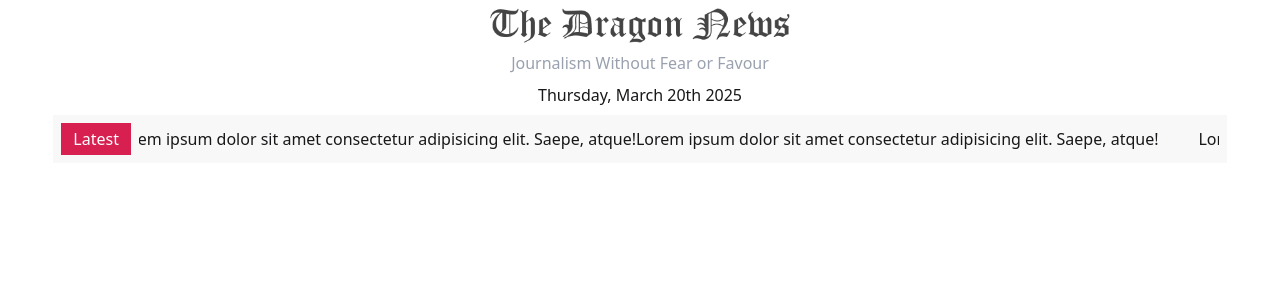
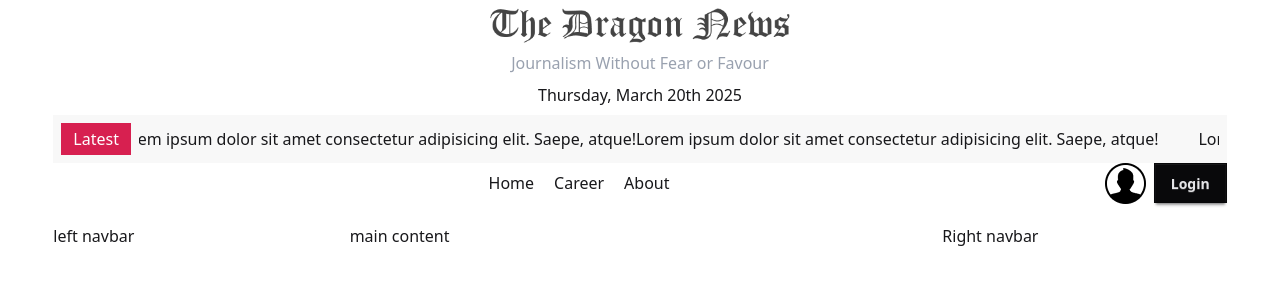
Before and after one commit to Mili-Akther/Dragon-News, a React (Vite) app: page / in a window 1280 px wide. Shown: the top 300 px of the page. Built offline with nearby package versions, Linux system fonts and the light colour scheme.

Commit message:
Integrate Font, Design navigation and Set up main Layout

```diff
--- /dev/null
+++ b/src/Components/Navbar.jsx
@@ -0,0 +1,23 @@
+import React from "react";
+import userIcon from "../assets/user.png";
+import { Link } from "react-router-dom";
+const Navbar = () => {
+  return (
+    <div className="flex justify-between items-center">
+      <div className=""></div>
+      <div className="nav space-x-5">
+        <Link to="/">Home</Link>
+        <Link to="career">Career</Link>
+        <Link to="/about">About</Link>
+      </div>
+      <div className="login flex gap-2 items-center">
+        <div className="">
+          <img src={userIcon} alt="" />
+        </div>
+        <button className="btn btn-neutral rounded-none">Login</button>
+      </div>
+    </div>
+  );
+};
+
+export default Navbar;
--- a/src/Layouts/HomeLayout.jsx
+++ b/src/Layouts/HomeLayout.jsx
@@ -1,17 +1,24 @@
 import Header from "../Components/Header";
 import LatestNews from "../Components/LatestNews";
+import Navbar from "../Components/Navbar";
 
 const HomeLayout = () => {
     return (
-        <div>
+      <div className="font-poppins">
         <header>
           <Header></Header>
           <section className="w-11/12 mx-auto">
             <LatestNews></LatestNews>
           </section>
         </header>
-           <nav></nav>
-           <main></main>
+        <nav className="w-11/12 mx-auto">
+          <Navbar></Navbar>
+        </nav>
+        <main className="w-11/12 mx-auto pt-5 grid md:grid-cols-12 gap-3">
+        <aside className="left col-span-3">left navbar</aside>
+        <section className="col-span-6">main content</section>
+        <aside className=" col-span-3">Right navbar</aside>
+        </main>
       </div>
     );
 };
--- a/src/index.css
+++ b/src/index.css
@@ -1,3 +1,5 @@
+@import url('https://fonts.googleapis.com/css2?family=Poppins:ital,wght@0,100;0,200;0,300;0,400;0,500;0,600;0,700;0,800;0,900;1,100;1,200;1,300;1,400;1,500;1,600;1,700;1,800;1,900&display=swap');
+
 @import "tailwindcss";
 @plugin "daisyui"{
   themes: light --default, dark --prefersdark, cupcake;
--- /dev/null
+++ b/tailwind.config.js
@@ -0,0 +1,11 @@
+/** @type {import('tailwindcss').Config} */
+export default {
+  theme: {
+    extend: {
+      fontFamily: {
+        poppins: ["Poppins", "sans-serif"],
+      },
+    },
+  },
+  plugins: [],
+};
```
Also changed, not shown: vite.config.js (+4 -4 lines). Lines whose indentation alone changed are shown as unchanged.
